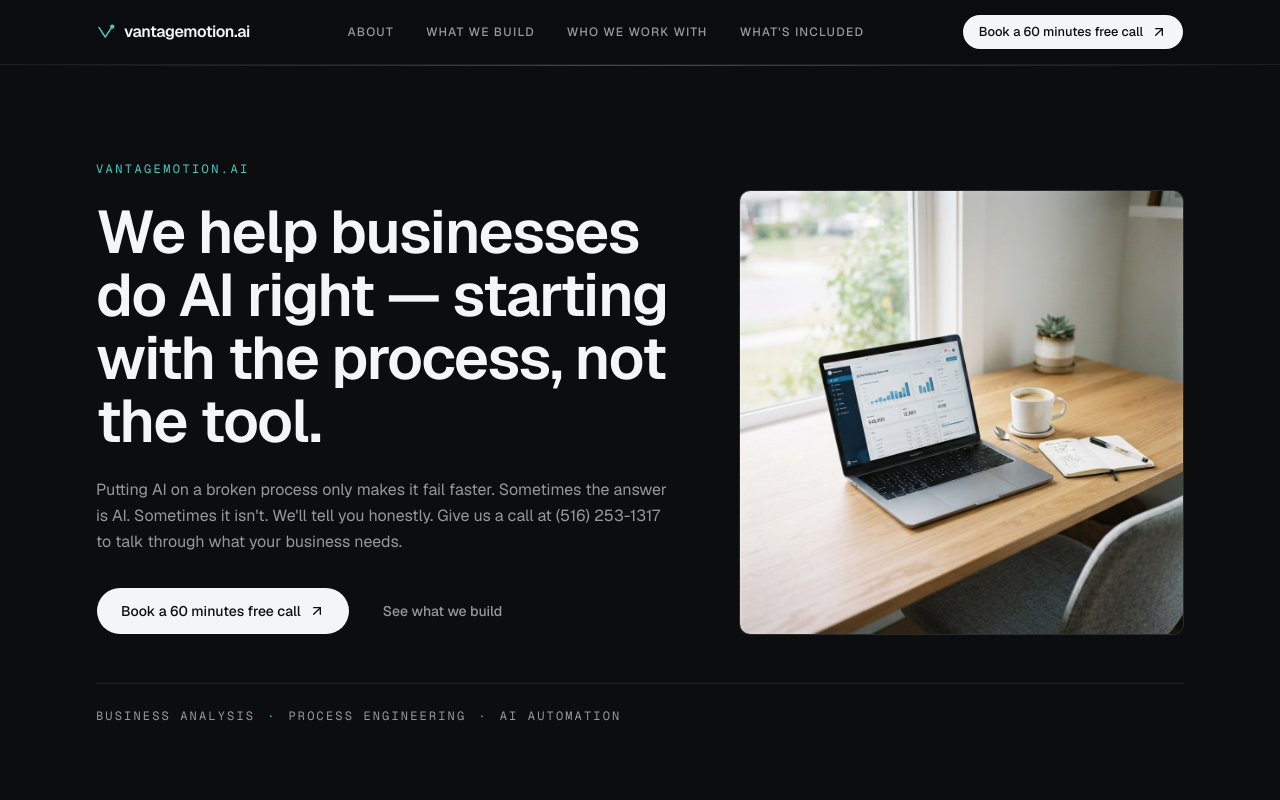
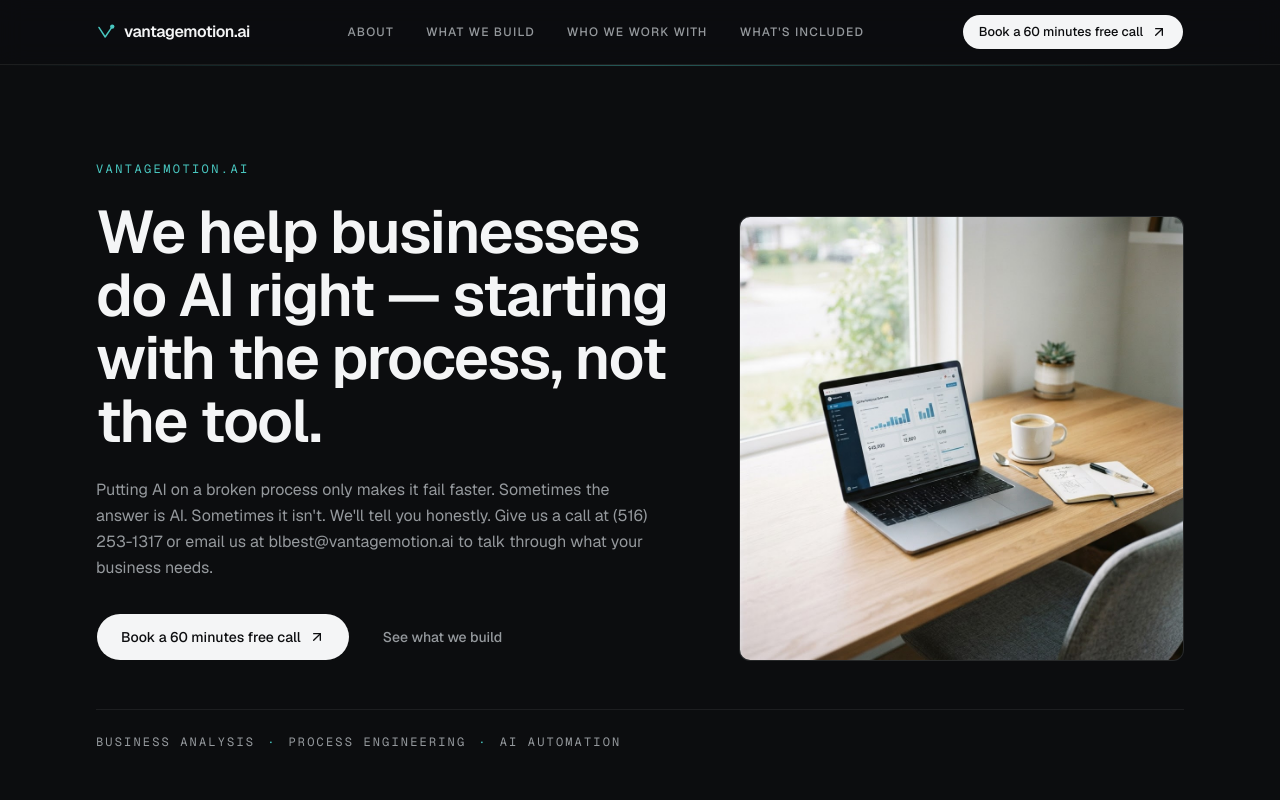
Before and after one commit to fosgate29/azala2, a Next.js app: page / in a window 1280 px wide. Shown: the top 800 px of the page. Built offline with nearby package versions, Linux system fonts and the light colour scheme.

Commit message:
Update hero contact message

```diff
--- a/components/hero-section.tsx
+++ b/components/hero-section.tsx
@@ -23,8 +23,8 @@ export function HeroSection() {
             </h1>
             <p className="mt-6 max-w-xl text-pretty leading-relaxed text-muted-foreground">
               Putting AI on a broken process only makes it fail faster. Sometimes the
-              answer is AI. Sometimes it isn&apos;t. We&apos;ll tell you honestly. Give us a call
-              at (516) 253-1317 to talk through what your business needs.
+              answer is AI. Sometimes it isn&apos;t. We&apos;ll tell you honestly. Give us a call at (516) 253-1317 or email us at
+              blbest@vantagemotion.ai to talk through what your business needs.
             </p>
 
             <div className="mt-8 flex flex-wrap items-center gap-3">
```
